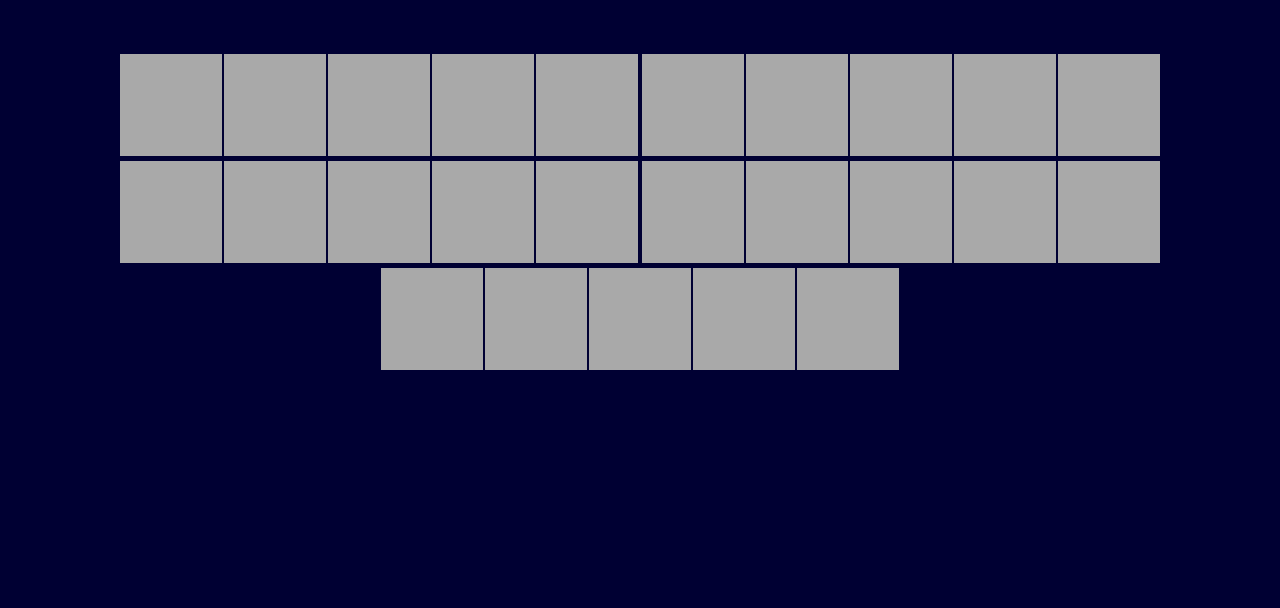
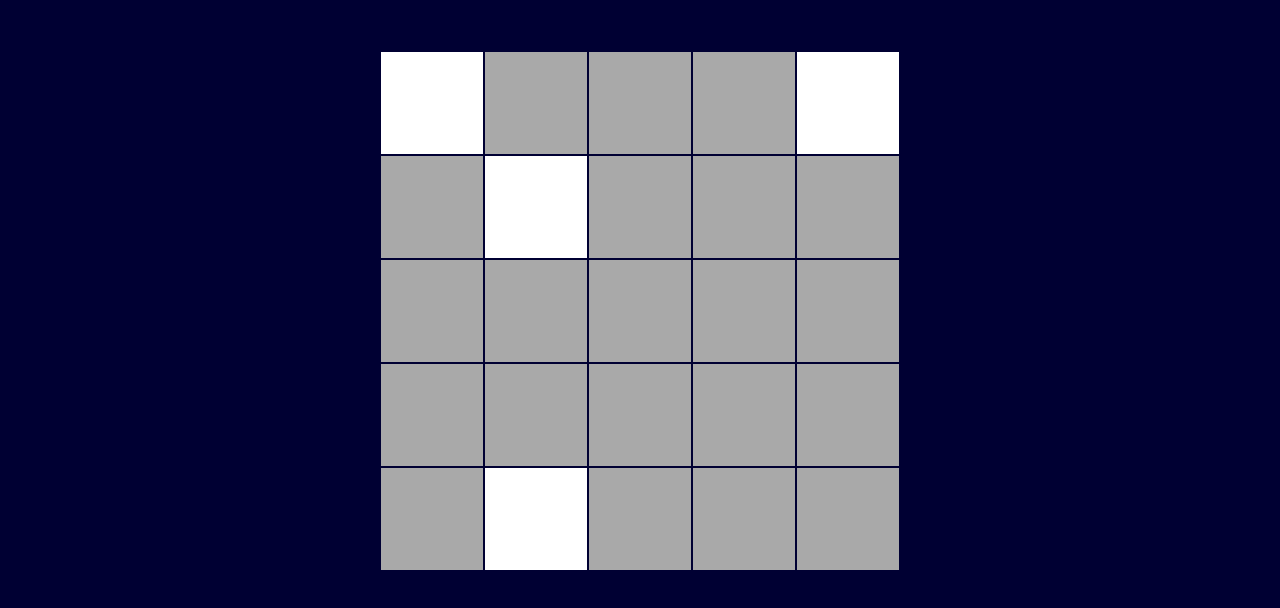
Before and after one commit to syedaziz27/lightsout, a React (Create React App) app: page / in a window 1280 px wide. Shown: the top 608 px of the page. Built offline with nearby package versions, Linux system fonts and the light colour scheme.

Commit message:
fixed board

```diff
--- a/src/Board.js
+++ b/src/Board.js
@@ -87,28 +87,20 @@ class Board extends Component {
   /** Render game board or winning message. */
 
   render() {
+    const tableBoard = [];
+    for (let y = 0; y < this.props.nrows; y++) {
+      const row = [];
+      for (let x = 0; x < this.props.ncols; x++) {
+        const coord = `${y}-${x}`;
+        row.push(<Cell isLit={this.state.board[y][x]} key={coord} />);
+      }
+      tableBoard.push(<tr key={y}>{row}</tr>);
+    }
     return (
-      <table>
-        <tbody>
-          {this.state.board.map((row, i) => {
-            return (
-              <trow>
-                {row.map(cell => {
-                  return <Cell></Cell>;
-                })}
-              </trow>
-            );
-          })}
-        </tbody>
+      <table className="Board">
+        <tbody>{tableBoard}</tbody>
       </table>
     );
-    // if the game is won, just show a winning msg & render nothing else
-
-    // TODO
-
-    // make table board
-
-    // TODO
   }
 }
 
```
